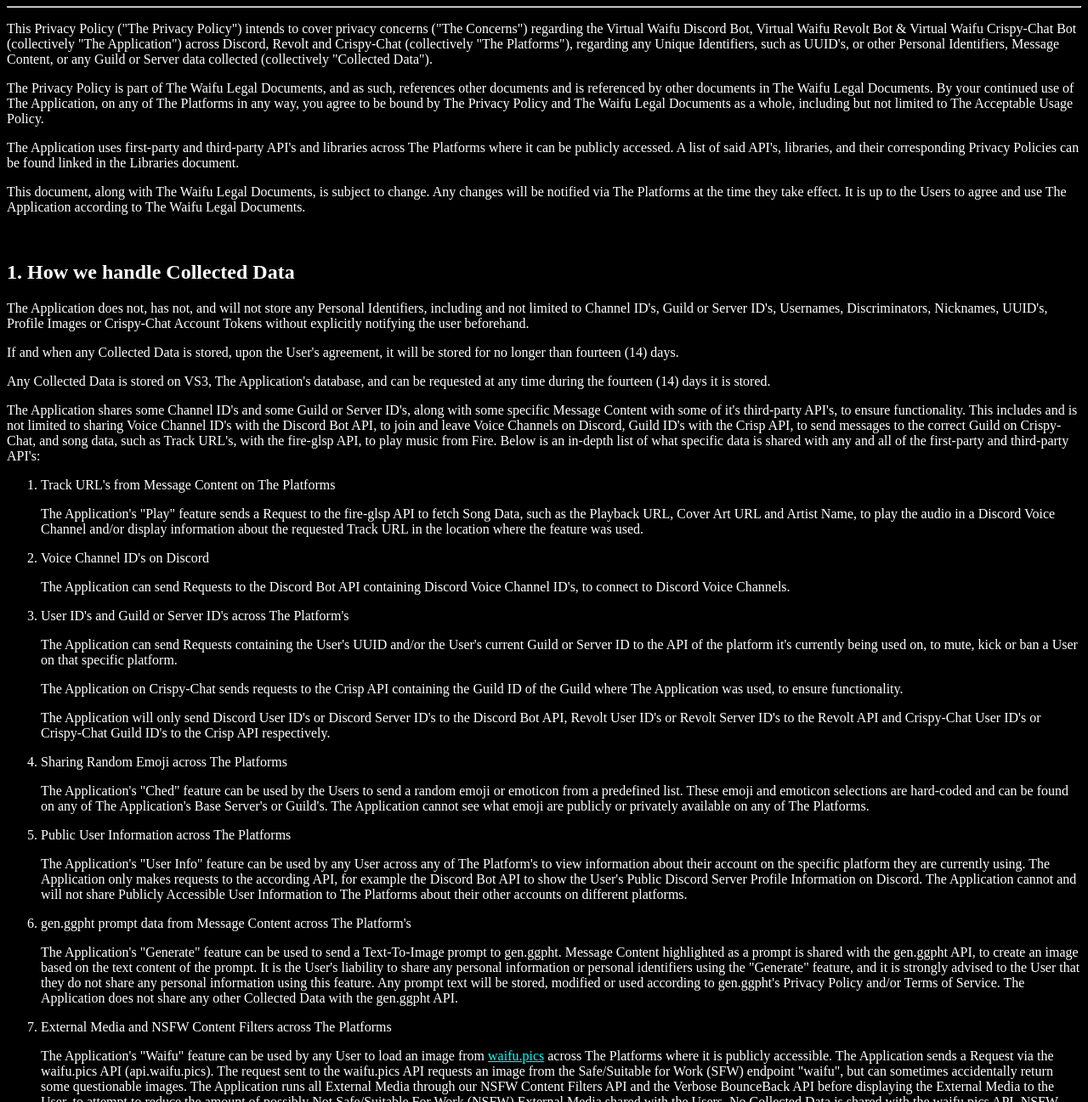
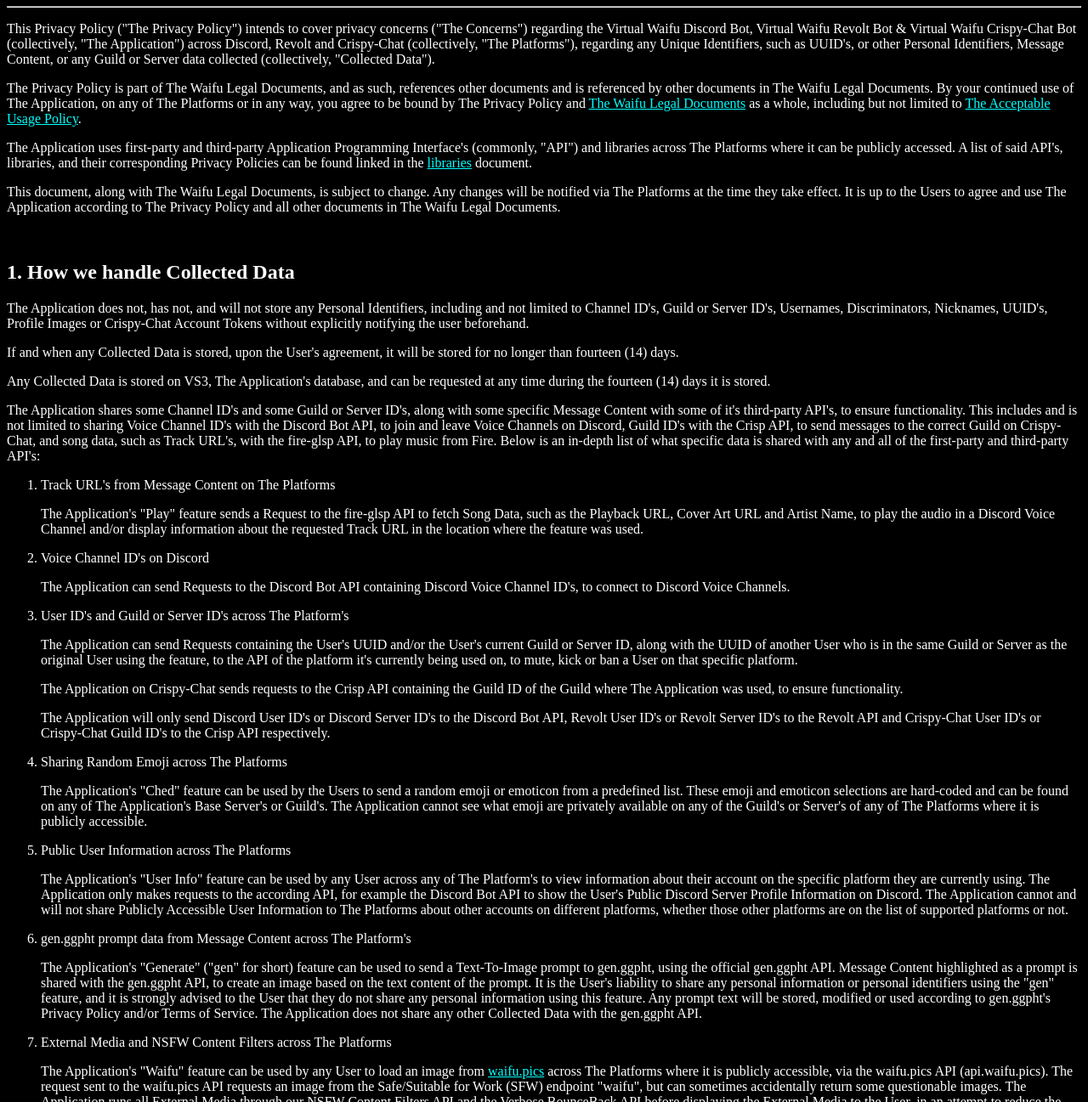
Before and after one commit to TallerThanShort/waifulegaldocs, a plain HTML site: page legal/privacy/index.html in a window 1280 px wide. Shown: the part 73-1370 px from the top of the page at 85% size. Drawn offline with Linux system fonts and the light colour scheme.

Commit message:
Patch: Privacy Policy (April) 20/04/23 patch 1

```diff
--- a/legal/privacy/index.html
+++ b/legal/privacy/index.html
@@ -6,20 +6,20 @@
       	body{
       		background-color: black;
       		color: white;
-      		}
-      		a{
-      			color: aqua;
-      		}
+        }
+        a{
+      		color: aqua;
+        }
       </style>
    </head>
-    <body>
+    <body style="padding-bottom: 1rem;">
         <h1>Virtual Waifu's Privacy Policy</h1>
-        <p id="upload-date" style="font-size: 8px; position: absolute; top: 0; right: 29px;" title="Last Updated Wednesday, March 12th 2023">April 12, 2023 patch 1</p>
+        <p id="upload-date" style="font-size: 8px; position: absolute; top: 0; right: 29px;" title="Last Updated Thursday, April 20th 2023">April 20, 2023 patch 1</p>
         <hr>
-        <p>This Privacy Policy ("The Privacy Policy") intends to cover privacy concerns ("The Concerns") regarding the Virtual Waifu Discord Bot, Virtual Waifu Revolt Bot & Virtual Waifu Crispy-Chat Bot (collectively "The Application") across Discord, Revolt and Crispy-Chat (collectively "The Platforms"), regarding any Unique Identifiers, such as UUID's, or other Personal Identifiers, Message Content, or any Guild or Server data collected (collectively "Collected Data").</p>
-        <p>The Privacy Policy is part of The Waifu Legal Documents, and as such, references other documents and is referenced by other documents in The Waifu Legal Documents. By your continued use of The Application, on any of The Platforms in any way, you agree to be bound by The Privacy Policy and The Waifu Legal Documents as a whole, including but not limited to The Acceptable Usage Policy.</p>
-        <p>The Application uses first-party and third-party API's and libraries across The Platforms where it can be publicly accessed. A list of said API's, libraries, and their corresponding Privacy Policies can be found linked in the Libraries document.</p>
-        <p>This document, along with The Waifu Legal Documents, is subject to change. Any changes will be notified via The Platforms at the time they take effect. It is up to the Users to agree and use The Application according to <!--The Privacy Policy and other documents in--> The Waifu Legal Documents.</p>
+        <p>This Privacy Policy ("The Privacy Policy") intends to cover privacy concerns ("The Concerns") regarding the Virtual Waifu Discord Bot, Virtual Waifu Revolt Bot & Virtual Waifu Crispy-Chat Bot (collectively, "The Application") across Discord, Revolt and Crispy-Chat (collectively, "The Platforms"), regarding any Unique Identifiers, such as UUID's, or other Personal Identifiers, Message Content, or any Guild or Server data collected (collectively, "Collected Data").</p>
+        <p>The Privacy Policy is part of The Waifu Legal Documents, and as such, references other documents and is referenced by other documents in The Waifu Legal Documents. By your continued use of The Application, on any of The Platforms or in any way, you agree to be bound by The Privacy Policy and <a href="https://github.com/TallerThanShort/waifulegaldocs/tree/main/legal/">The Waifu Legal Documents</a> as a whole, including but not limited to <a href="https://virtualwaifubot.com/legal/terms">The Acceptable Usage Policy</a>.</p>
+        <p>The Application uses first-party and third-party Application Programming Interface's (commonly, "API") and libraries across The Platforms where it can be publicly accessed. A list of said API's, libraries, and their corresponding Privacy Policies can be found linked in the <a href="https://virtualwaifubot.com/legal/libraries">libraries</a> document.</p>
+        <p>This document, along with The Waifu Legal Documents, is subject to change. Any changes will be notified via The Platforms at the time they take effect. It is up to the Users to agree and use The Application according to The Privacy Policy and all other documents in The Waifu Legal Documents.</p>
         <br>
         <h2>1. How we handle Collected Data</h2>
         <p>The Application does not, has not, and will not store any Personal Identifiers, including and not limited to Channel ID's, Guild or Server ID's, Usernames, Discriminators, Nicknames, UUID's, Profile Images or Crispy-Chat Account Tokens without explicitly notifying the user beforehand.</p>
@@ -32,17 +32,17 @@
             <li>Voice Channel ID's on Discord</li>
             <p>The Application can send Requests to the Discord Bot API containing Discord Voice Channel ID's, to connect to Discord Voice Channels.</p>
             <li>User ID's and Guild or Server ID's across The Platform's</li>
-            <p>The Application can send Requests containing the User's UUID and/or the User's current Guild or Server ID to the API of the platform it's currently being used on, to mute, kick or ban a User on that specific platform.</p>
+            <p>The Application can send Requests containing the User's UUID and/or the User's current Guild or Server ID, along with the UUID of another User who is in the same Guild or Server as the original User using the feature, to the API of the platform it's currently being used on, to mute, kick or ban a User on that specific platform.</p>
             <p>The Application on Crispy-Chat sends requests to the Crisp API containing the Guild ID of the Guild where The Application was used, to ensure functionality.</p>
             <p>The Application will only send Discord User ID's or Discord Server ID's to the Discord Bot API, Revolt User ID's or Revolt Server ID's to the Revolt API and Crispy-Chat User ID's or Crispy-Chat Guild ID's to the Crisp API respectively.</p>
             <li>Sharing Random Emoji across The Platforms</li>
-            <p>The Application's "Ched" feature can be used by the Users to send a random emoji or emoticon from a predefined list. These emoji and emoticon selections are hard-coded and can be found on any of The Application's Base Server's or Guild's. The Application cannot see what emoji are publicly or privately available on any of The Platforms.</p>
+            <p>The Application's "Ched" feature can be used by the Users to send a random emoji or emoticon from a predefined list. These emoji and emoticon selections are hard-coded and can be found on any of The Application's Base Server's or Guild's. The Application cannot see what emoji are privately available on any of the Guild's or Server's of any of The Platforms where it is publicly accessible.</p>
             <li>Public User Information across The Platforms</li>
-            <p>The Application's "User Info" feature can be used by any User across any of The Platform's to view information about their account on the specific platform they are currently using. The Application only makes requests to the according API, for example the Discord Bot API to show the User's Public Discord Server Profile Information on Discord. The Application cannot and will not share Publicly Accessible User Information to The Platforms about their other accounts on different platforms.</p>
+            <p>The Application's "User Info" feature can be used by any User across any of The Platform's to view information about their account on the specific platform they are currently using. The Application only makes requests to the according API, for example the Discord Bot API to show the User's Public Discord Server Profile Information on Discord. The Application cannot and will not share Publicly Accessible User Information to The Platforms about other accounts on different platforms, whether those other platforms are on the list of supported platforms or not.</p>
             <li>gen.ggpht prompt data from Message Content across The Platform's</li>
-            <p>The Application's "Generate" feature can be used to send a Text-To-Image prompt to gen.ggpht. Message Content highlighted as a prompt is shared with the gen.ggpht API, to create an image based on the text content of the prompt. It is the User's liability to share any personal information or personal identifiers using the "Generate" feature, and it is strongly advised to the User that they do not share any personal information using this feature. Any prompt text will be stored, modified or used according to gen.ggpht's Privacy Policy and/or Terms of Service. The Application does not share any other Collected Data with the gen.ggpht API.</p>
+            <p>The Application's "Generate" ("gen" for short) feature can be used to send a Text-To-Image prompt to gen.ggpht, using the official gen.ggpht API. Message Content highlighted as a prompt is shared with the gen.ggpht API, to create an image based on the text content of the prompt. It is the User's liability to share any personal information or personal identifiers using the "gen" feature, and it is strongly advised to the User that they do not share any personal information using this feature. Any prompt text will be stored, modified or used according to gen.ggpht's Privacy Policy and/or Terms of Service. The Application does not share any other Collected Data with the gen.ggpht API.</p>
             <li>External Media and NSFW Content Filters across The Platforms</li>
-            <p>The Application's "Waifu" feature can be used by any User to load an image from <a href="https://waifu.pics/">waifu.pics</a> across The Platforms where it is publicly accessible. The Application sends a Request via the waifu.pics API (api.waifu.pics). The request sent to the waifu.pics API requests an image from the Safe/Suitable for Work (SFW) endpoint "waifu", but can sometimes accidentally return some questionable images. The Application runs all External Media through our NSFW Content Filters API and the Verbose BounceBack API before displaying the External Media to the User, to attempt to reduce the amount of possibly Not Safe/Suitable For Work (NSFW) External Media shared with the Users. No Collected Data is shared with the waifu.pics API, NSFW Content Filters API or Verbose BounceBack API.</p>
+            <p>The Application's "Waifu" feature can be used by any User to load an image from <a href="https://waifu.pics/">waifu.pics</a> across The Platforms where it is publicly accessible, via the waifu.pics API (api.waifu.pics). The request sent to the waifu.pics API requests an image from the Safe/Suitable for Work (SFW) endpoint "waifu", but can sometimes accidentally return some questionable images. The Application runs all External Media through our NSFW Content Filters API and the Verbose BounceBack API before displaying the External Media to the User, in an attempt to reduce the amount of possibly Not Safe/Suitable For Work (NSFW) External Media shared with the Users. No Collected Data is shared with the waifu.pics API, NSFW Content Filters API or Verbose BounceBack API.</p>
         </ol>
         <br>
         <h2>2. The Rights of Users</h2>
@@ -71,12 +71,9 @@
         <p>Where Collected Data is processed for a public interest, in the exercise of an official authority vested in The Application or for the purposes of the legitimate interests pursued by the developers of The Application, Users may object to such processing by providing a ground related to their particular situation to justify the objection.</p>
         <br>
         <b>How to exercise these rights</b>
-        <p>Any requests to exercise User rights can be directed to the developers of The Application through the developer's contact email: <a href="mailto:tallerthanshort@duck.com">TallerThanShort@duck.com</a>. These requests can be exercised free of charge and will be addressed by the developers of The Applcation as early as possible.</p>
+        <p>Any requests to exercise User rights can be directed to the developers of The Application through the developer's contact email: <a href="mailto:tallerthanshort@duck.com">TallerThanShort@duck.com</a>. These requests can be exercised free of charge and will be addressed by the developers of The Application as early as possible.</p>
         <br>
         <h2>3. Anonymous Identifiers</h2>
         <p>The Application sends Anonymous Identifiers to certain third-party API's and Libraries, including and not limited to the gen.ggpht API and the Verbose BounceBack API, to ensure functionality. These Anonymous Identifiers cannot be traced back further than The Application, and will never lead to any Collected Data. These Anonymous Identifiers are used to ensure functionality, and help the progress of the API's or Libraries Project/Application. For example, The Application will send requests to gen.ggpht's API containing the above mentioned text prompt and an Anonymous Identifier beggining with "VW-", so that the developers of gen.ggpht know that the prompt wasn't issued as part of a training exercise.</p>
-        <div class="buttons">
-            <button style="width: 100%; text-transform: uppercase;" id="returnButton" onclick="location.reload">return to start</button>
-        </div>
     </body>
 </html>
```
